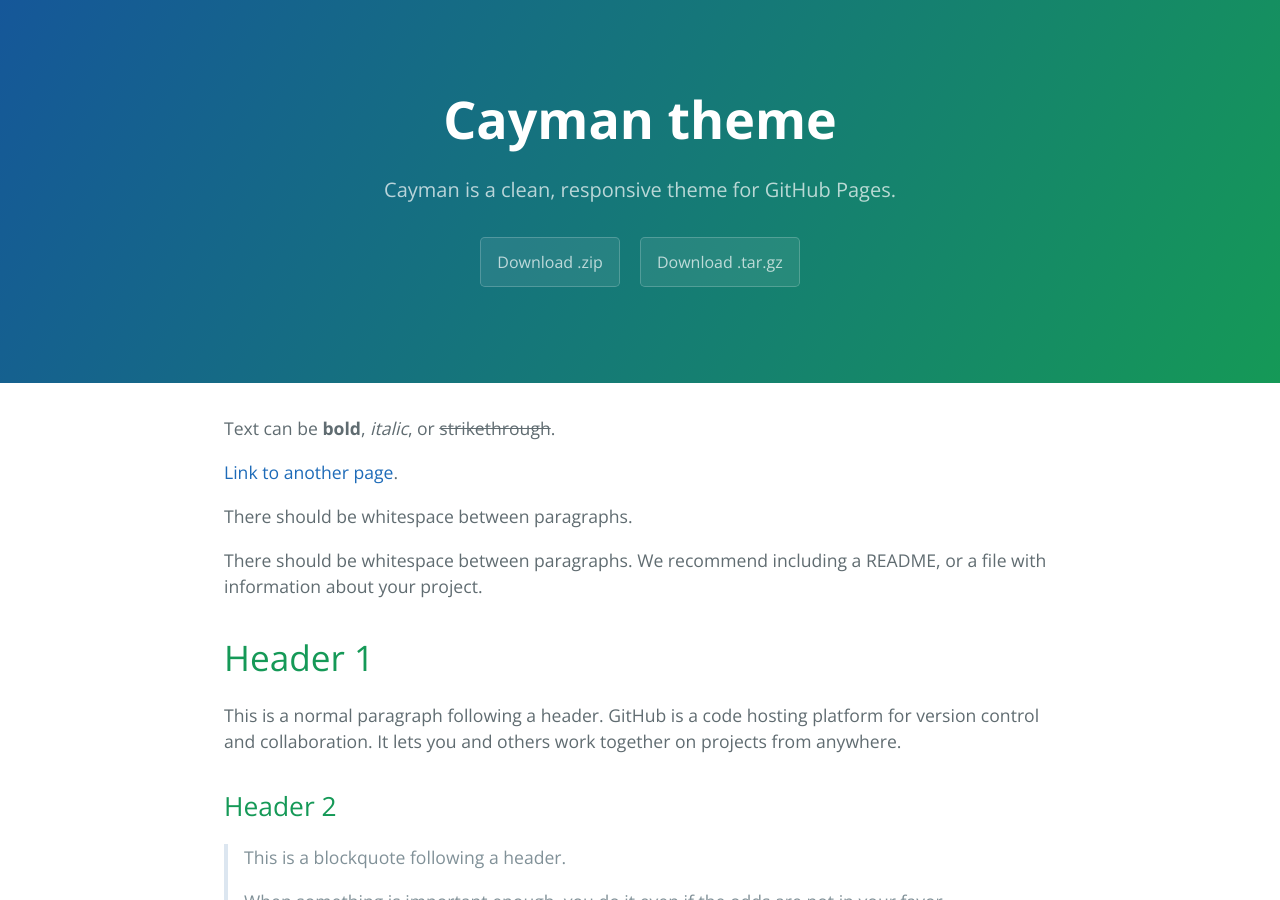
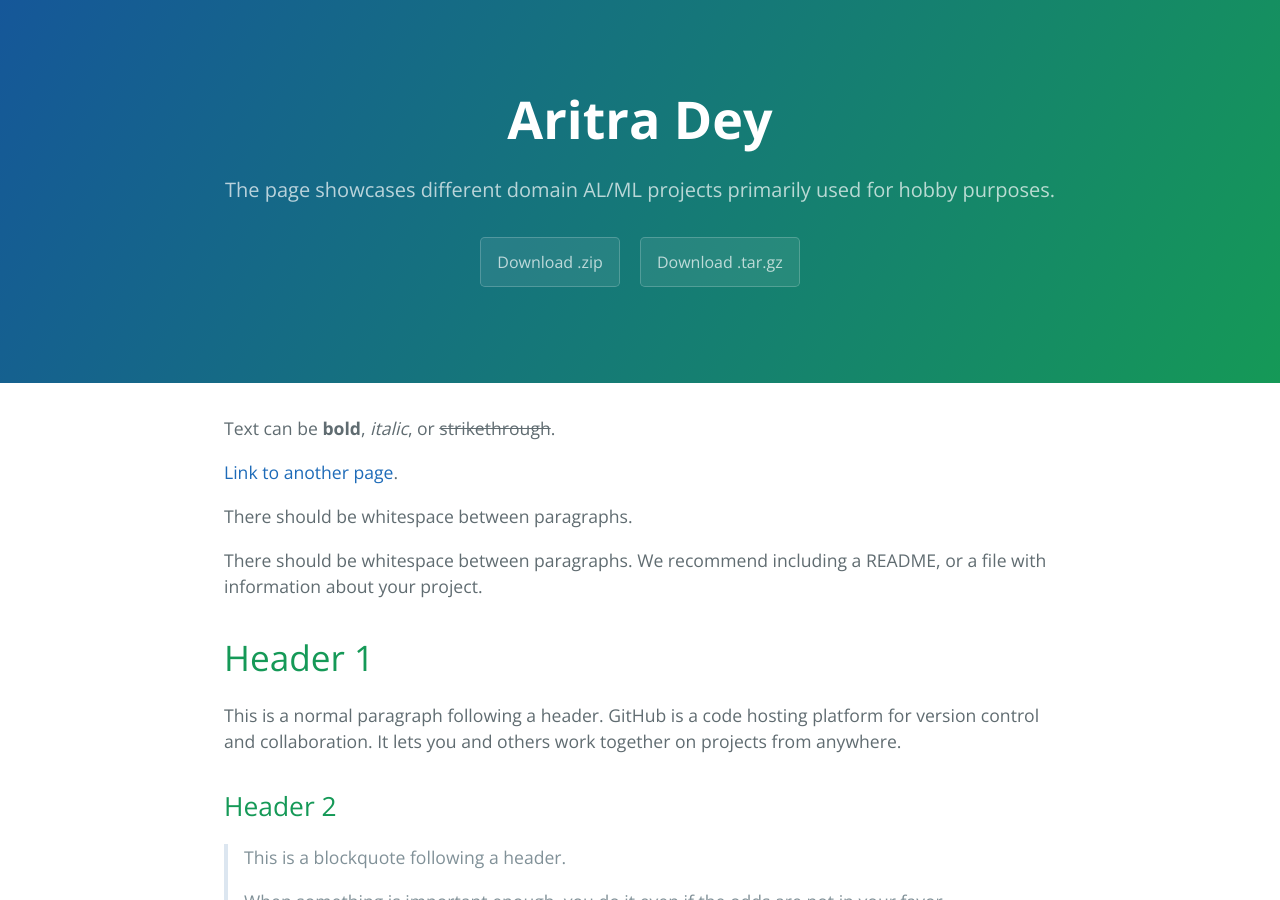
Before and after one commit to Aritra93/Aritra93.github.io, a Jekyll site: the page built from index.md, in a window 1280 px wide and 900 px high. Built offline with Jekyll 4.4.1, drawn with Linux system fonts in a browser that asks for light colours.

Commit message:
Update _config.yml

```diff
--- a/_config.yml
+++ b/_config.yml
@@ -1,5 +1,5 @@
-title: Cayman theme
-description: Cayman is a clean, responsive theme for GitHub Pages.
+title: Aritra Dey
+description: The page showcases different domain AL/ML projects primarily used for hobby purposes.
 show_downloads: true
 google_analytics:
 theme: jekyll-theme-cayman
```
